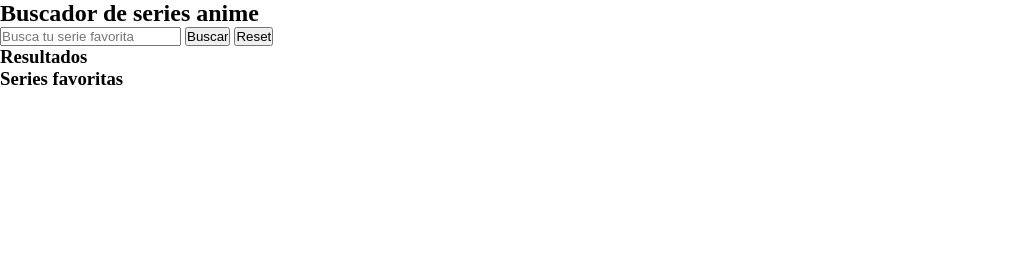
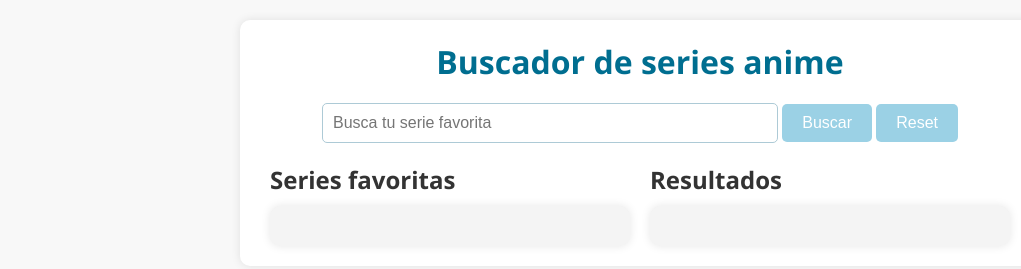
Before and after one commit to Adalab/modulo-2-evaluacion-final-lejladzanko, a plain HTML site: page index.html in a window 1280 px wide. Shown: the whole page, without its empty margins (0-1021 px from the left). Drawn offline with Linux system fonts and the light colour scheme; no server answers.

Commit message:
updated html and css, favorites added

```diff
--- a/index.html
+++ b/index.html
@@ -6,22 +6,24 @@
     <title>Buscador de series anime</title>
     <link rel="stylesheet" href="styles.css">
 </head>
-<body class="page-series">
-    <div>
+<body>
+    <div class="main-container">
         <h2 class="page-title">Buscador de series anime</h2>
-        <form action="">
+        <form action="#" class="search-form">
             <input type="text" class="search-text js-search-text" name="search-text" id="search-text" placeholder="Busca tu serie favorita">
             <input type="submit" class="search js-search" name="search" id="search" value="Buscar">
             <input type="submit" class="reset js-reset" name="reset" id="reset" value="Reset">
         </form>
-        <section class="results">
-            <div class="container-series js-series"></div>
-            <h3 class="title-series">Resultados</h3>
-        </section>
-        <section class="favorites">
-            <h3 class="title-favorites">Series favoritas</h3>
-            <div class="container-favorites js-favorites"></div>
-        </section>
+        <div class="movies-container">
+            <section class="favorites">
+                <h3 class="title-favorites">Series favoritas</h3>
+                <div class="container-favorites js-favorites"></div>
+            </section>
+            <section class="results">
+                <h3 class="title-series">Resultados</h3>
+                <div class="container-series js-series"></div>
+            </section>
+        </div>
     </div>
     <script src="main.js" type="text/javascript"></script>
 </body>
--- a/main.js
+++ b/main.js
@@ -9,19 +9,75 @@ const favoritesResultsContainer = document.querySelector(".js-favorites");
 let seriesList = [];
 let favoritesList = [];
 
+function handleAddFavorite(event) {
+  console.log(event.currentTarget);
+  console.log(event.currentTarget.id);
+  console.log(seriesList);
+
+  const seriesSelected = seriesList.find((seriesItem) => {
+    return event.currentTarget.id === seriesItem.mal_id.toString();
+  });
+
+  const indexInFavorites = favoritesList.findIndex((favoriteItem) => {
+    return favoriteItem.mal_id === parseInt(event.currentTarget.id);
+  });
+
+  if (indexInFavorites === -1) {
+    favoritesList.push(seriesSelected);
+    renderFavorites(favoritesList);
+
+    function handleAddFavorite(event) {
+      console.log(event.currentTarget);
+      console.log(event.currentTarget.id);
+      console.log(seriesList);
+
+      const seriesSelected = seriesList.find((seriesItem) => {
+        return event.currentTarget.id === seriesItem.mal_id.toString();
+      });
+
+      const indexInFavorites = favoritesList.findIndex((favoriteItem) => {
+        return favoriteItem.mal_id === parseInt(event.currentTarget.id);
+      });
+
+      if (indexInFavorites === -1) {
+        favoritesList.push(seriesSelected);
+        renderFavorites(favoritesList);
+        localStorage.setItem("favorites", JSON.stringify(favoritesList));
+      }
+    }
+  }
+}
+
 const renderSeries = (series) => {
   let content = "";
   for (const seriesItem of series) {
     content += `
-            <div class="series-item">
+        <div class="series-item" data-id="${seriesItem.mal_id}" id="${seriesItem.mal_id}">
                 <img src="${seriesItem.images.jpg.large_image_url}">
                 <h3>${seriesItem.title}</h3>
             </div>
         `;
   }
   seriesResultsContainer.innerHTML = content;
+
+  const seriesItems = document.querySelectorAll(".series-item");
+  for (const seriesItem of seriesItems) {
+    seriesItem.addEventListener("click", handleAddFavorite);
+  }
 };
 
+function renderFavorites(favorites) {
+  let content = "";
+  for (const favorite of favorites) {
+    content += `
+        <div class="favorite-item" data-id="${favorite.mal_id}">
+            <img src="${favorite.images.jpg.large_image_url}">
+            <h3>${favorite.title}</h3>
+        </div>
+    `;
+  }
+  favoritesResultsContainer.innerHTML = content;
+}
 
 const fetchSeriesData = () => {
   seriesResultsContainer.innerHTML = "";
@@ -35,8 +91,7 @@ const fetchSeriesData = () => {
     });
 };
 
-
-const seriesDataFromLocalStorage = JSON.parse(localStorage.getItem('series'));
+const seriesDataFromLocalStorage = JSON.parse(localStorage.getItem("series"));
 if (seriesDataFromLocalStorage !== null) {
   seriesList = seriesDataFromLocalStorage;
   renderSeries(seriesList);
@@ -55,4 +110,4 @@ const handleSearch = (event) => {
   renderSeries(filteredSeries);
 };
 
-searchInput.addEventListener('input', handleSearch);
+searchButton.addEventListener("click", handleSearch);
--- a/styles.css
+++ b/styles.css
@@ -1,5 +1,92 @@
-* {
+*{
     padding: 0px;
     margin: 0px;
     box-sizing: border-box;
 }
+body {
+    font-family: 'Segoe UI', Tahoma, Geneva, Verdana, sans-serif;
+    margin: 0;
+    padding: 0;
+    background-color: #f8f8f8;
+    color: #333;
+}
+
+.main-container {
+    max-width: 800px;
+    margin: 20px auto;
+    padding: 20px;
+    background-color: #fff;
+    box-shadow: 0 0 10px rgba(0, 0, 0, 0.1);
+    border-radius: 10px;
+}
+
+.page-title {
+    font-size: 32px;
+    color: #006E90;
+    text-align: center;
+    margin-bottom: 20px;
+}
+
+.search-form {
+    margin-bottom: 20px;
+    text-align: center;
+}
+
+.search-text {
+    padding: 10px;
+    width: 60%;
+    border: 1px solid #ADCAD6;
+    border-radius: 5px;
+    font-size: 16px;
+}
+
+.search,
+.reset {
+    padding: 10px 20px;
+    background-color: #9BD1E5;
+    color: #fff;
+    border: none;
+    border-radius: 5px;
+    font-size: 16px;
+    cursor: pointer;
+    transition: background-color 0.3s ease;
+}
+
+.search:hover,
+.reset:hover {
+    background-color: #D1FAFF;
+}
+
+.movies-container {
+    display: flex;
+    justify-content: space-between;
+    align-items: flex-start;
+}
+
+.results,
+.favorites {
+    flex: 1;
+    margin: 0 10px;
+}
+
+.title-series,
+.title-favorites {
+    font-size: 24px;
+    color: #333;
+    margin-bottom: 10px;
+}
+
+.container-series,
+.container-favorites {
+    background-color: #f4f4f4;
+    padding: 20px;
+    border-radius: 10px;
+    box-shadow: 0 0 10px rgba(0, 0, 0, 0.1);
+}
+
+.container-series img,
+.container-favorites img {
+    width: 100%;
+    border-radius: 10px;
+    box-shadow: 0 0 5px rgba(0, 0, 0, 0.2);
+}
```
Lines whose indentation alone changed are shown as unchanged.
